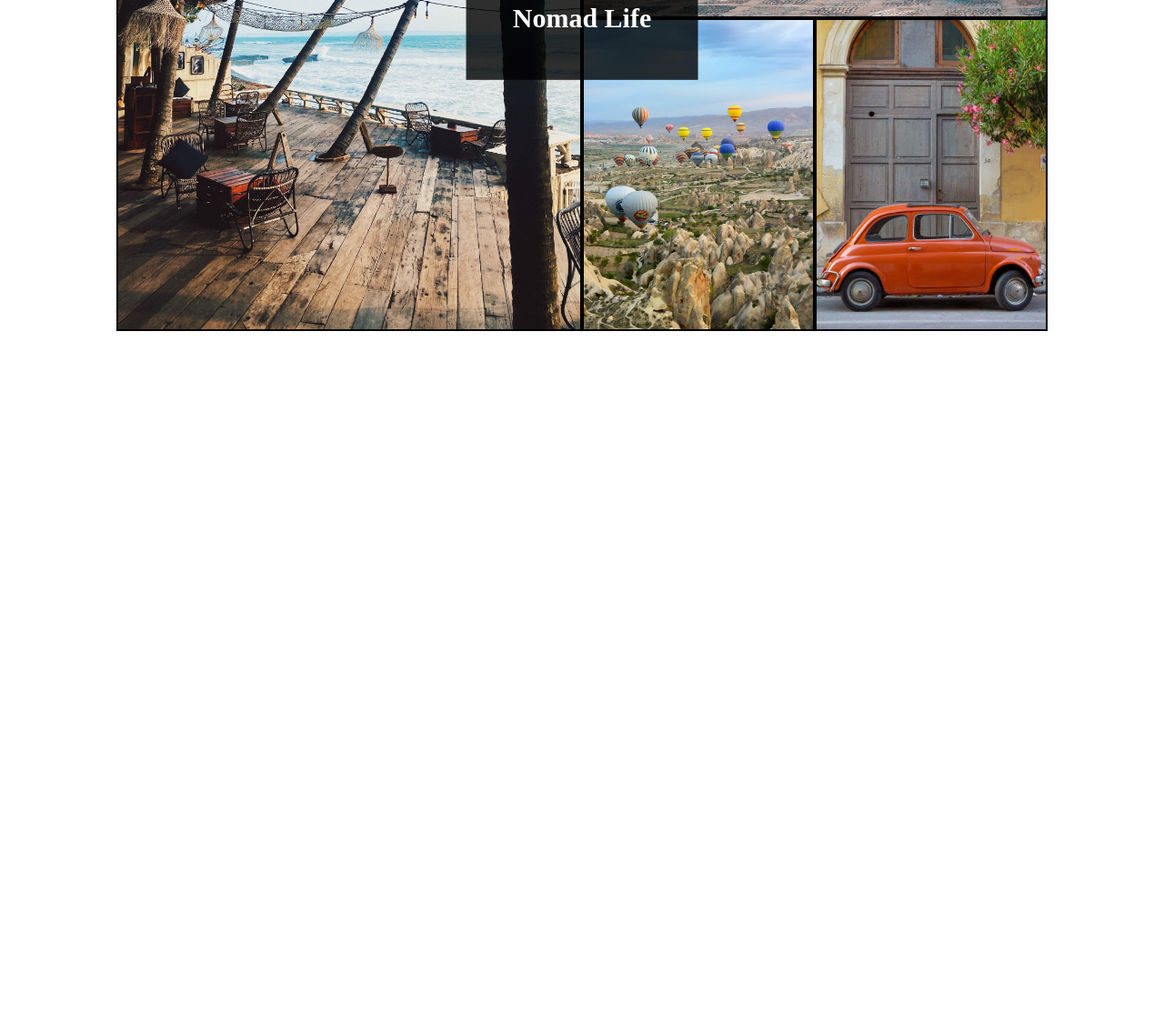
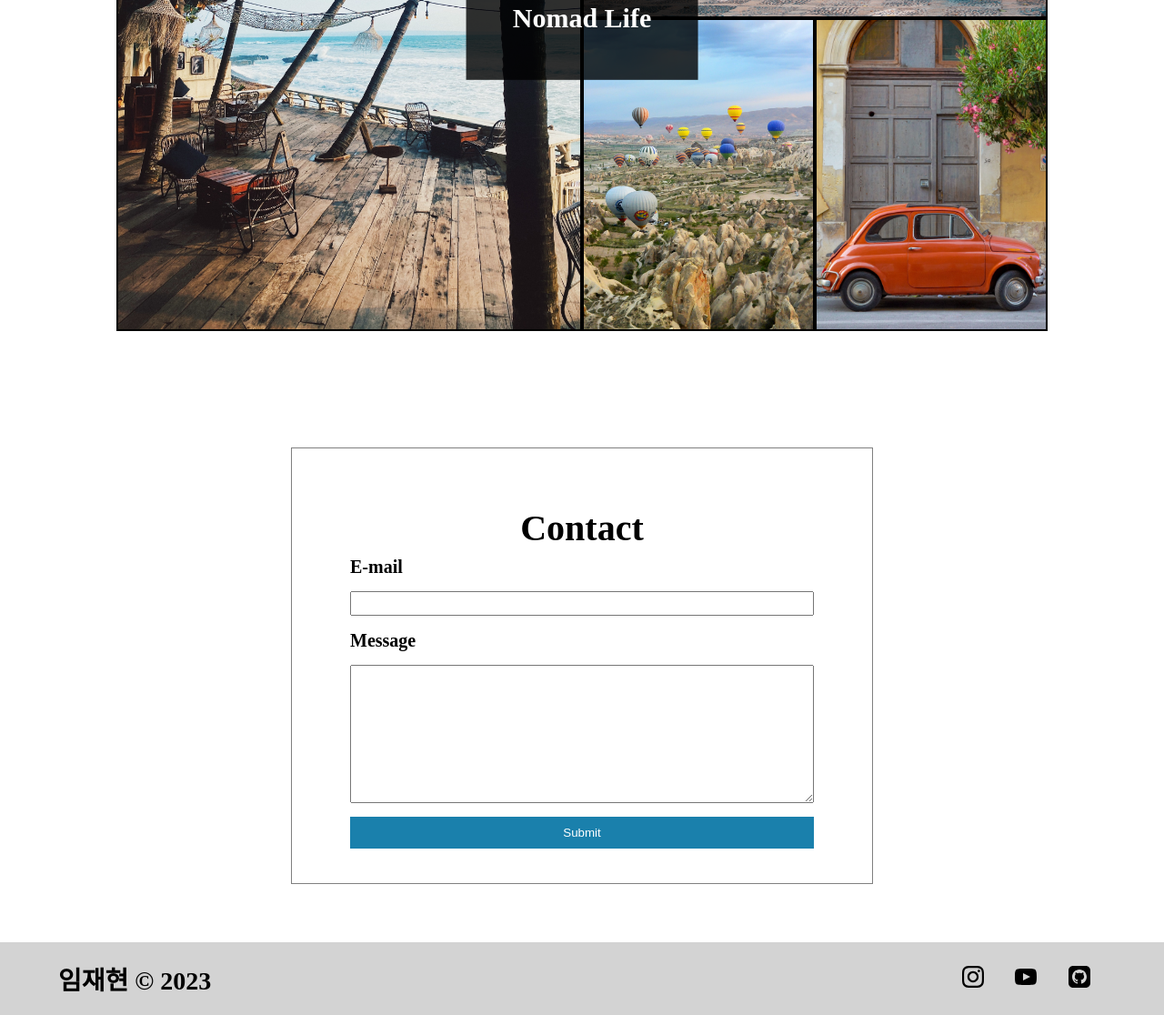
Before and after one commit to Wunhyeon/personal-landing, a plain HTML site: page index.html in a window 1280 px wide. Shown: the part 1265-2381 px from the top of the page at 91% size. Before the commit the page ends 1757 px from the top, so only its background shows below. Drawn offline with Linux system fonts and the light colour scheme.

Commit message:
feature:contact,footer

```diff
--- a/index.html
+++ b/index.html
@@ -183,5 +183,29 @@
             <h3>Nomad Life</h3>
         </div>
     </section>
+    <section id="contact">
+        <h2>
+            Contact
+        </h2>
+        <form action="">
+            <label for="email">
+                E-mail
+            </label>
+            <input type="email" id="email" name="email" />
+            <label for="message">
+                Message
+            </label>
+            <textarea name="message" id="message" cols="30" rows="10"></textarea>
+            <button type="submit">Submit</button>
+        </form>
+    </section>
+    <footer>
+        <h4>임재현 &copy; 2023</h4>
+        <ul>
+            <li><a href="#"><img src="./icon/instagram.svg" alt=""></a></li>
+            <li><a href="#"><img src="./icon/youtube.svg" alt=""></a></li>
+            <li><a href="#"><img src="./icon/github.svg" alt=""></a></li>
+        </ul>
+    </footer>
 </body>
 </html>
--- /dev/null
+++ b/styles/_contact.scss
@@ -0,0 +1,42 @@
+#contact {
+    min-height: 60vh;
+    margin: 5% 25%;
+    padding : 5% 5% 2% 5%;
+    border: 1px solid gray;
+
+    h2 {
+        text-align: center;
+    }
+
+    form {
+        @include flex(column, start, start);
+        label {
+            font-weight: bold;
+        }
+        input {
+            width: 100%;
+        }
+
+        textarea {
+            width: 100%;
+        }
+
+        button {
+            width: 100%;
+            padding: 1rem;
+            background: #1A80AC;
+            border: none;
+            color: white;
+            cursor: pointer;
+        }
+
+        input:focus{
+            border: 2px solid black;
+        }
+
+    }
+
+    form * {
+        margin: 1.5% 0;
+    }
+}
--- /dev/null
+++ b/styles/_footer.scss
@@ -0,0 +1,16 @@
+footer {
+    min-height: 10vh;
+    background: lightgray;
+    padding: 0 5%;
+    @include flex(row, space-between, center);
+    h4 {
+        flex : 1 1 30rem;
+    }
+    ul {
+        flex : 1 1 30rem;
+        @include flex(row, end, center);
+        li {
+            margin: 0 3%;
+        }
+    }
+}
--- a/styles/_global.scss
+++ b/styles/_global.scss
@@ -27,7 +27,10 @@ h4, h5 {
 
 li,
 a,
-p {
+p,
+label,
+input
+{
     font-size: $text;
 }
 
--- a/styles/style.scss
+++ b/styles/style.scss
@@ -15,3 +15,5 @@ $text : 2rem;
 @import './header';
 @import './hero';
 @import './project';
+@import './contact';
+@import './footer';
```
Also changed, not shown: styles/style.css, 1 other file.
